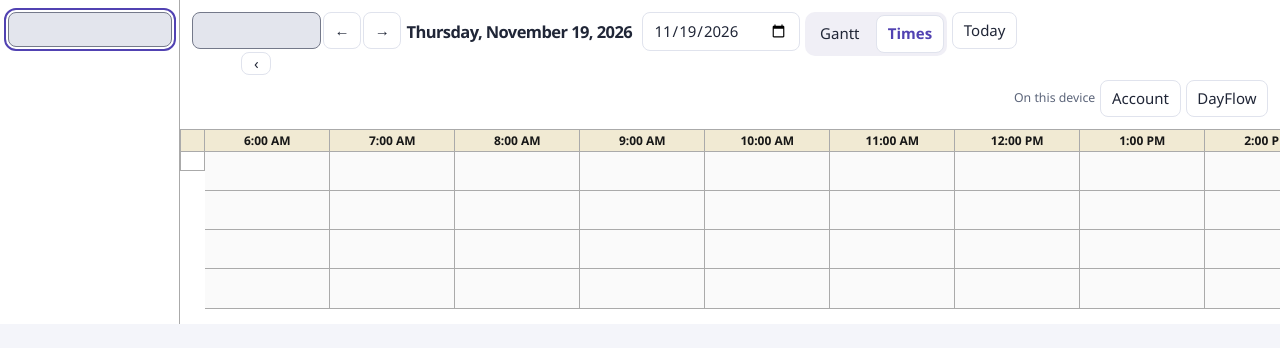
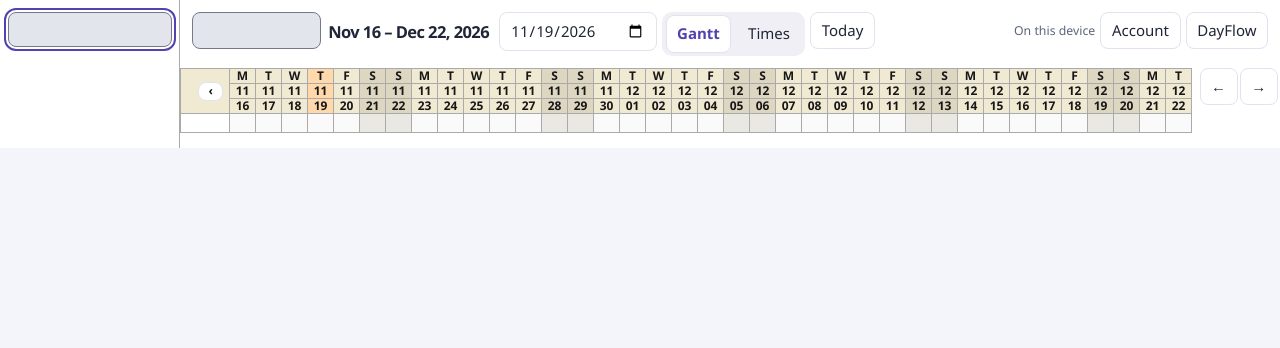
Before and after one commit to esemmelman/combine, a plain HTML site: page index.html in a window 1280 px wide. Drawn offline with nearby package versions, Linux system fonts and the light colour scheme.

Commit message:
Open in Gantt and shade weekend columns

```diff
--- a/app.js
+++ b/app.js
@@ -34,7 +34,7 @@ function readStorage(key, fallback) {
 const device = readStorage(storageKey, { ...emptyPlanner(), backup: [] });
 let state = device;
 let selected = new Date();
-let view = 'hours';
+let view = 'days';
 let ganttWidth;
 let editing;
 let remoteItems = [];
@@ -477,10 +477,12 @@ function renderGantt(start, today) {
   const dayWidth = parseFloat(getComputedStyle(chart).getPropertyValue('--gantt-day-width'));
   const availableWidth = chart.clientWidth - table.getBoundingClientRect().width;
   const dayCount = Math.max(7, Math.floor(availableWidth / dayWidth));
-  const dates = Array.from({ length: dayCount }, (_, index) => shift(start, index));
-  const keys = dates.map(dateKey);
-  dates.forEach((date, index) => {
-    const key = keys[index];
+  const dates = Array.from({ length: dayCount }, (_, index) => {
+    const date = shift(start, index);
+    const weekday = date.getDay();
+    return { date, key: dateKey(date), weekend: weekday === 0 || weekday === 6 };
+  });
+  for (const { date, key, weekend } of dates) {
     const weekday = element('th', '', format(date, { weekday: 'narrow' }));
     const month = element('th', '', pad(date.getMonth() + 1));
     const cell = element('th');
@@ -489,6 +491,11 @@ function renderGantt(start, today) {
       selected = date;
       changeView('hours');
     }, 'gantt-date');
+    if (weekend) {
+      weekday.classList.add('weekend');
+      month.classList.add('weekend');
+      cell.classList.add('weekend');
+    }
     if (key === today) {
       weekday.classList.add('current-day');
       month.classList.add('current-day');
@@ -502,10 +509,11 @@ function renderGantt(start, today) {
     dropTarget(weekday, key, null);
     dropTarget(month, key, null);
     dropTarget(cell, key, null);
-  });
+  }
   for (const { row, entry, collection } of plannerRows) {
-    for (const key of keys) {
+    for (const { key, weekend } of dates) {
       const cell = row.insertCell();
+      cell.classList.toggle('weekend', weekend);
       if (entry?.date === key) {
         const mark = button('', entry.title + ', scheduled ' + key, () => openEditor(entry, collection), 'gantt-mark');
         draggable(mark, entry, collection);
@@ -514,7 +522,7 @@ function renderGantt(start, today) {
       dropTarget(cell, key, null);
     }
   }
-  return { chart, lastDate: dates.at(-1) };
+  return { chart, lastDate: dates.at(-1).date };
 }
 
 function plannerNamesHeading() {
--- a/index.html
+++ b/index.html
@@ -4,11 +4,11 @@
   <meta charset="utf-8">
   <meta name="viewport" content="width=device-width, initial-scale=1">
   <title>Combine · Planner</title>
-  <link rel="stylesheet" href="style.css?v=34">
+  <link rel="stylesheet" href="style.css?v=35">
   <script defer src="https://cdn.jsdelivr.net/npm/@supabase/supabase-js@2.119.0"></script>
   <script defer src="dayflow-config.js"></script>
   <script defer src="planner-sync.js?v=3"></script>
-  <script defer src="app.js?v=30"></script>
+  <script defer src="app.js?v=31"></script>
 </head>
 <body>
   <main>
@@ -36,8 +36,8 @@
           <label><span class="sr-only">Jump to date</span><input id="date-picker" type="date"></label>
         </div>
         <div class="views" role="group" aria-label="Calendar view">
-          <button id="days" aria-pressed="false">Gantt</button>
-          <button id="hours" aria-pressed="true">Times</button>
+          <button id="days" aria-pressed="true">Gantt</button>
+          <button id="hours" aria-pressed="false">Times</button>
         </div>
         <button id="today">Today</button>
         <div class="account-controls">
--- a/style.css
+++ b/style.css
@@ -57,6 +57,7 @@ h2 { font-size: 1.15rem; }
 .gantt-scroll thead th { height: 1rem; line-height: 1.15; }
 .gantt-scroll .gantt-names { text-align: left; }
 .gantt-names #toggle-standalone-panel { margin-inline-start: .75rem; min-width: 1.65rem; padding: 0 .35rem; }
+.gantt thead .weekend { background: #ddd6c0; }
 .gantt thead .current-day { background: #ffd8ab; }
 .gantt .gantt-names, .gantt-row-label { position: sticky; left: 0; z-index: 1; }
 .gantt .gantt-names { width: 1%; padding-inline: .4rem; white-space: nowrap; }
@@ -66,6 +67,7 @@ h2 { font-size: 1.15rem; }
 .gantt-row-label input { width: 12ch; padding: .05rem .3rem; font-size: .88rem; line-height: 1.2; }
 .gantt-project .gantt-row-label { padding-left: 1.55rem; font-weight: 700; cursor: text; }
 .gantt td { position: relative; width: var(--gantt-day-width); min-width: var(--gantt-day-width); height: 1.25rem; background: #fafafa; }
+.gantt td.weekend { background: #eae8e2; }
 .gantt-name, .gantt-date, .gantt-toggle, .gantt-mark, .gantt-insert { border: 0; border-radius: 0; background: transparent; }
 .gantt-name, .gantt-date { display: block; padding: .04rem .35rem; }
 .gantt-name-actions { display: flex; }
```
